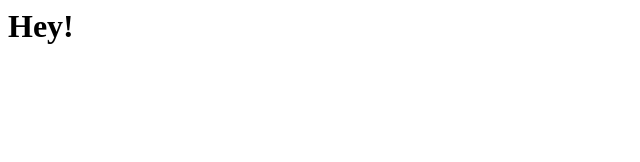
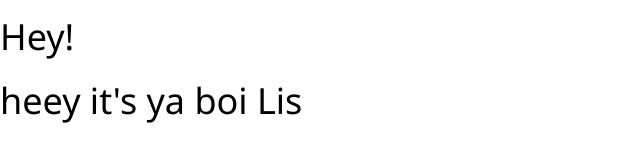
Before and after one commit to LaithLis/abdc, a plain HTML site: page index.html in a window 1280 px wide. Shown: the whole page, without its empty margins (0-640 px from the left). Drawn offline with nearby package versions, Linux system fonts and the light colour scheme.

Commit message:
Update index.html

```diff
--- a/index.html
+++ b/index.html
@@ -1 +1,23 @@
 <h1>Hey!</h1>
+<html lang="en">
+<head>
+    <meta charset="UTF-8">
+    <meta http-equiv="X-UA-Compatible" content="IE=edge">
+    <meta name="viewport" content="width=device-width, initial-scale=1.0">
+    <title>Document</title>
+    <link rel="stylesheet" href="styles.css"
+</head>
+<body>
+    <h1>heey it's ya boi Lis</h1>
+</body>
+</html><!DOCTYPE html>
+<html>
+<meta charset="UTF-8">
+<meta name="viewport" content="width=device-width, initial-scale=1">
+<link rel="stylesheet" href="https://www.w3schools.com/w3css/3/w3.css">
+<body>
+
+<!-- Content will go here -->
+
+</body>
+</html>
```
